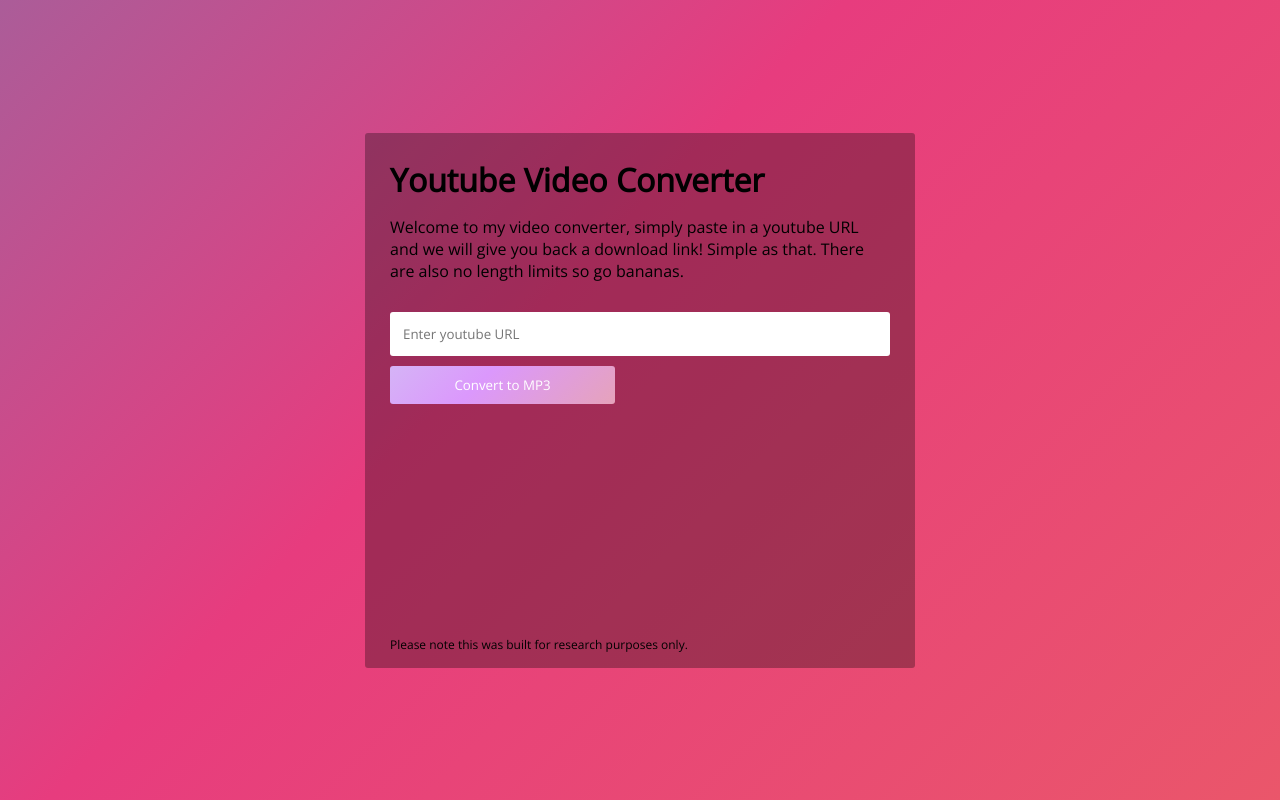
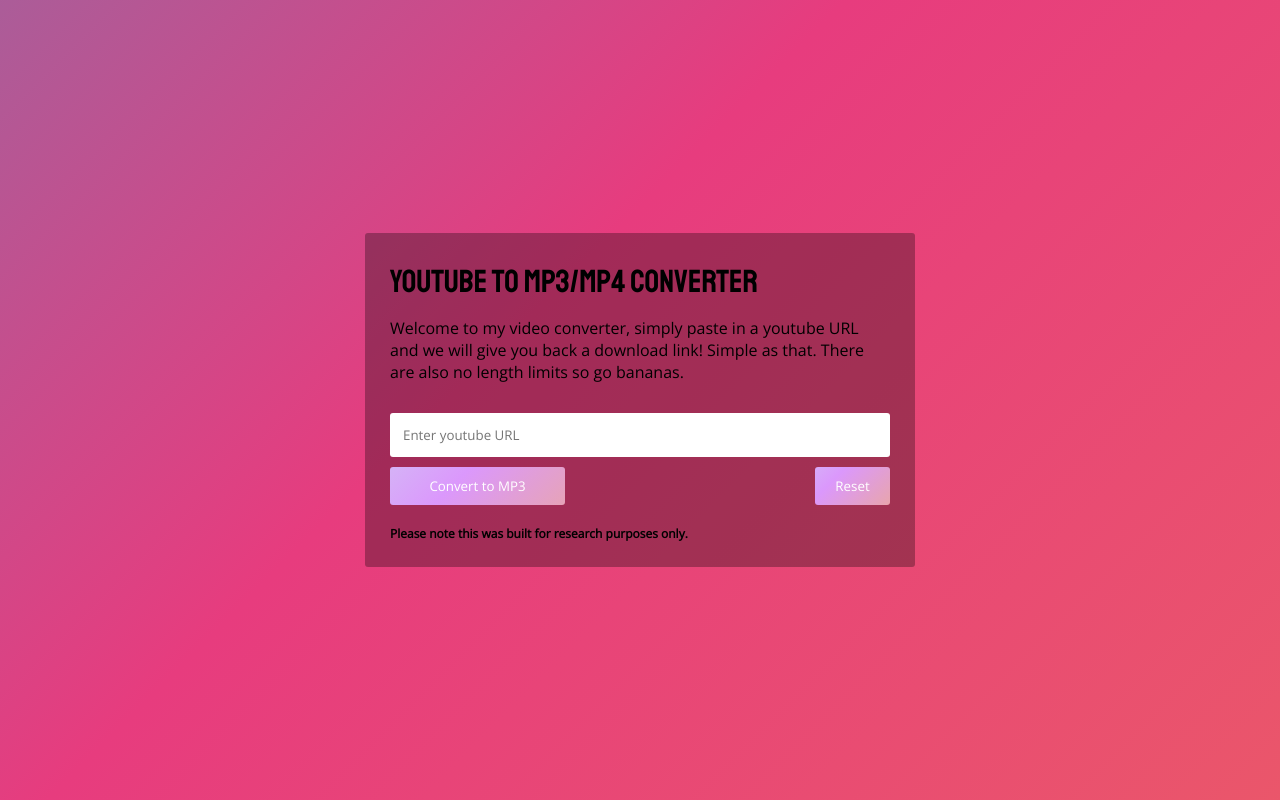
Before and after one commit to Entropiks/YooToobConverter, a React (Create React App) app: page / in a window 1280 px wide. Built offline with nearby package versions, Linux system fonts and the light colour scheme.

Commit message:
stable push

```diff
--- a/public/index.html
+++ b/public/index.html
@@ -5,8 +5,9 @@
     <link rel="icon" href="%PUBLIC_URL%/favicon.ico" />
     <link rel="preconnect" href="https://fonts.googleapis.com">
     <link rel="preconnect" href="https://fonts.googleapis.com">
+    <link rel="preconnect" href="https://fonts.googleapis.com">
     <link rel="preconnect" href="https://fonts.gstatic.com" crossorigin>
-    <link href="https://fonts.googleapis.com/css2?family=Lato:ital,wght@1,300&family=Open+Sans:wght@300&display=swap" rel="stylesheet">
+    <link href="https://fonts.googleapis.com/css2?family=Lato:ital,wght@1,300&family=Open+Sans:wght@300&family=Staatliches&display=swap" rel="stylesheet">
     <meta name="viewport" content="width=device-width, initial-scale=1" />
     <meta name="theme-color" content="#000000" />
     <meta
--- a/src/App.css
+++ b/src/App.css
@@ -3,12 +3,13 @@
   margin: 0;
   font-family: 'Open Sans', sans-serif;
 }
+
 .wrapper {
   display: flex;
   background-color: #0000004d;
   border-radius: 3px;
   margin: 25px;
-  height: 485px;
+  /* height: 485px; */
   max-width: 500px;
   padding: 25px;
   position: relative;
@@ -27,13 +28,16 @@
   margin: 15px 0px 10px 0px;
 }
 
-#downloadSection {
-  margin-top: 15px;
+#action-bar {
+  display: flex;
+    justify-content: space-between;
 }
 
 #nav a {
   text-decoration: none;
   color: black;
+  font-family: 'Staatliches', cursive;
+  font-weight: 300;
 }
 
 .download a {
@@ -61,17 +65,15 @@
 }
 
 #disclaimer {
-  position: absolute;
-  bottom: 0;
+  padding-top: 20px;
   font-size: 12px;
-  margin: 15px 0px;
+  font-weight: 700;
 }
 #btn-convert {
   cursor: pointer;
   position: relative;
   top: 0;
   padding: 10px;
-  max-width: 45%;
   color: white;
   /* border: 1px solid #0000007a; */
   border-radius: 3px;
@@ -131,4 +133,5 @@
 
 .download {
   display: flex;
+  margin-top: 25px;
 }
--- a/src/App.js
+++ b/src/App.js
@@ -16,10 +16,8 @@
     console.log("Full Url: " + value);
   }
 
-  // function emptyStringTest() {}
-
-  console.log("Video ID: " + videoId);
-  console.log('https://www.yt-download.org/api/button/mp3/' + videoId);
+  // console.log("Video ID: " + videoId);
+  // console.log('https://www.yt-download.org/api/button/mp3/' + videoId);
 
   function fetchHtml() {
     fetch('https://www.yt-download.org/api/button/mp3/' + videoId)
@@ -33,19 +31,27 @@
     });
   }
 
+  function handleReset() {
+    window.location.reload();
+  }
+
   return (
 
       <div className="wrapper">
         <div className="controls">
-          <h1 id="nav"><a href="">Youtube Video Converter</a></h1>
+          <h1 id="nav"><a href="">Youtube to MP3/MP4 Converter</a></h1>
           <p style={{marginTop: 15, marginBottom: 15}}>Welcome to my video converter, simply paste in a youtube URL and we will give you back a download link! Simple as that. There are also no length limits so go bananas.</p>
-          <input id="youtube-url" onPaste={handleInput} type='text' placeholder="Enter youtube URL" autoComplete="off"/>
-          <button id="btn-convert" onClick={fetchHtml}>Convert to MP3</button>
+          <input id="youtube-url" onPaste={handleInput} type='text' placeholder="Enter youtube URL"/>
+          <div id="action-bar">
+            <button id="btn-convert" onClick={fetchHtml} style={{width: 175}}>Convert to MP3</button>
+            <button id="btn-convert" onClick={handleReset} style={{width: 75}}>Reset</button>
+          </div>
           <section id="downloadSection">
           </section>
-        <p id="disclaimer">Please note this was built for research purposes only.</p>
+          <p id="disclaimer">Please note this was built for research purposes only.</p>
+        </div>
+
       </div>
-    </div>
 
   );
 }
```
